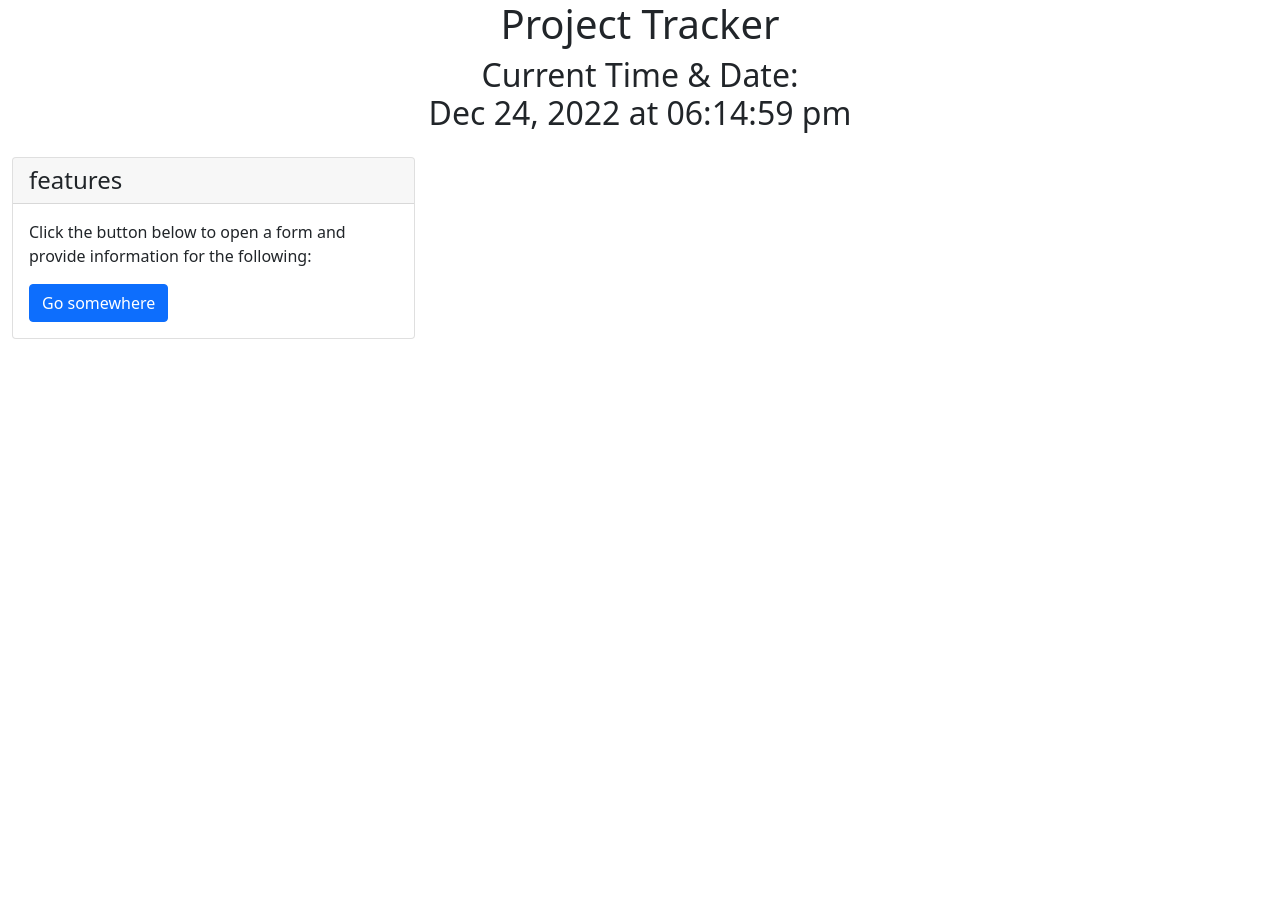
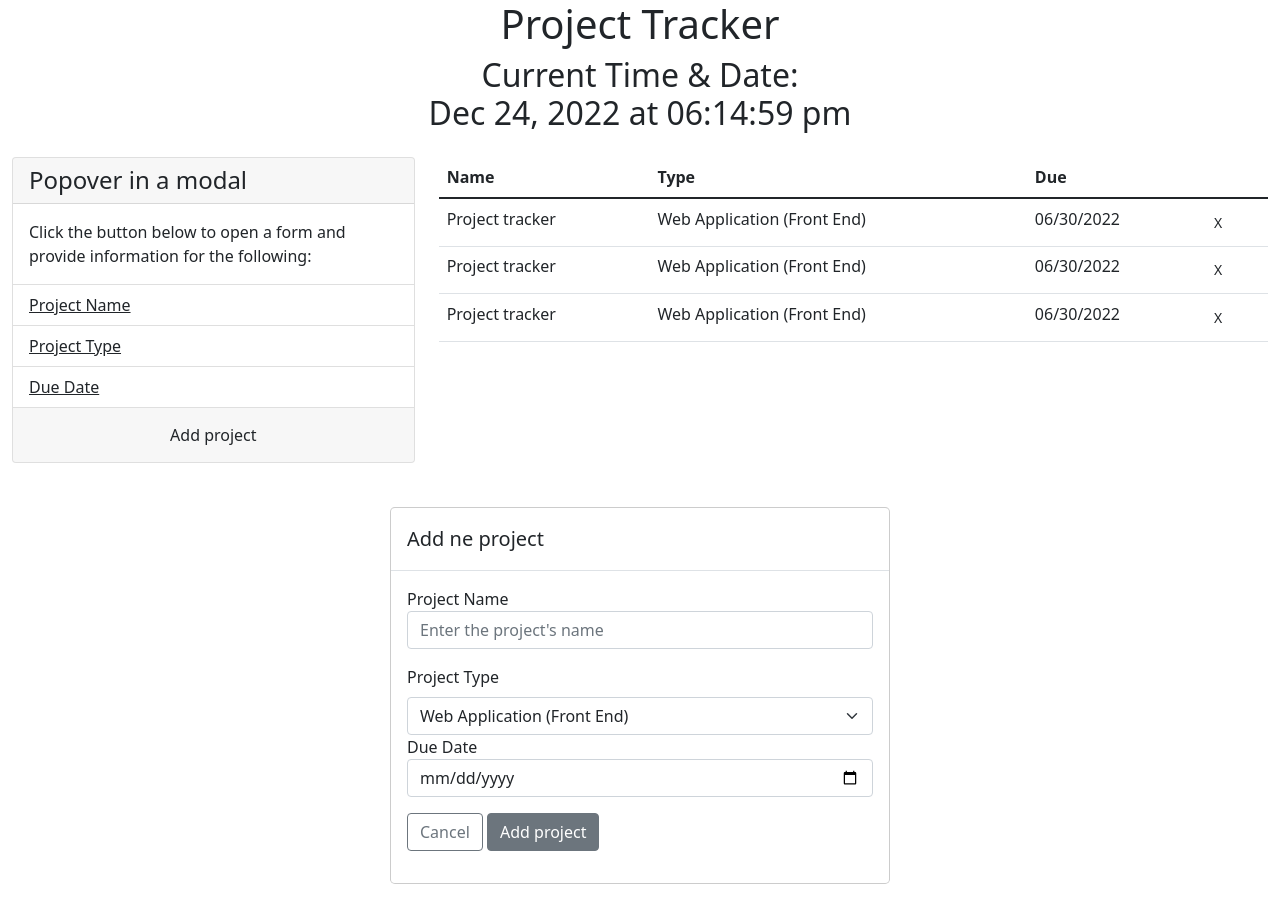
Before and after one commit to will198735/project-tracker-mini_5, a plain HTML site: page main/index.html in a window 1280 px wide. Before the commit the page ends 800 px from the top, so only its background shows below. Drawn offline with nearby package versions, Linux system fonts and the light colour scheme.

Commit message:
modified html

```diff
--- a/main/index.html
+++ b/main/index.html
@@ -27,22 +27,146 @@
   <main  class="container-fluid">
     <div class="row">
       <div class="col-md col-xl-4">
-        <!-- added a car -->
+         <!-- Add project form and instructions -->
         <div class="card mb-3">
-          <h2 class=" h4 card-header custom-card-header">features</h2>
+          <h5 class="h4 card-header custom-card-header">Popover in a modal</h5>
           <div class="card-body">
-
             <p class="card-text">Click the button below to open a form and provide information
               for the following:</p>
-            <a href="#" class="btn btn-primary">Go somewhere</a>
+
+          </div>
+          <u class="list-group list-group-flush">
+            <li class="list-group-item">Project Name</li>
+            <li class="list-group-item">Project Type</li>
+            <li class="list-group-item">Due Date</li>
+
+          </u>
+          <div class="card-footer">
+            <button class="btn btn-block btn-custom w-100"
+            data-bs-toggle="modal"
+            data-bs-target="#new-project-modal" >
+            Add project
+
+            </button>
+
           </div>
         </div>
+        </div>
+         <!-- Project Table -->
+        <div class="col-md col-xl-8">
+          <!-- On tables -->
+          <table class="table">
+            <thead>
+              <tr>
+                <th scope="col">Name</th>
+                <th scope="col">Type</th>
+                <th scope="col">Due</th>
+              </tr>
+            </thead>
+            <tbody id="project-display">
+              <tr>
+                <td>Project tracker</td>
+                <td>Web Application (Front End)</td>
+                <td>06/30/2022</td>
+                <td><button class="btn btn-sm">X</button></td>
+              </tr>
+              <tr class="project-late"></tr>
+                <td>Project tracker</td>
+                <td>Web Application (Front End)</td>
+                <td>06/30/2022</td>
+                <td><button class="btn btn-sm">X</button></td>
+              </tr>
+              <tr class="project-today"></tr>
+                <td>Project tracker</td>
+                <td>Web Application (Front End)</td>
+                <td>06/30/2022</td>
+                <td><button class="btn btn-sm">X</button></td>
+              </tr>
+            </tbody>
+          </table>
 
+        </div>
       </div>
 
+  </main>
+    <!-- Modal for adding a new project -->
+    <div
+    class="modal-face"
+    id="new-project-modal"
+    tabindex="-1"
+    aria-labelledby="new-project-modal-label"
+    aria-hidden="true">
+
+      <div class="modal-dialog">
+        <div class="modal-content">
+          <form id="project-form">
+          <div class="modal-header custom-modal-header">
+            <h5 class="modal-title" id="new-project-modal-label">Add ne project</h5>
+            <button type="button"
+            class="btn-close btn-close-white"
+            data-bs-dismiss="modal"
+            aria-label="Close"></button>
+          </div>
+
+          <div class="modal-body">
+            <div class="mb-3">
+              <label for="project-name-input">Project Name</label>
+              <input type="text"
+              id="project-name-input"
+                  class="form-control"
+                  placeholder="Enter the project's name"
+                  required
+                />
+            </div>
+
+            <div class="mb-3">
+              <label for="project-type-input" class="form-label"
+              >Project Type</label
+              >
+              <select id="project-type-input" class="form-select">
+                <option value="Web Application (Front End)">
+                  Web Application (Front End)
+                </option>
+                <option value="Web Application (Back End)">
+                  Web Application (Back End)
+                </option>
+                <option value="Web Application (Full Stack)">
+                  Web Application (Full Stack)
+                </option>
+                <option value="Mobile Application">Mobile Application</option>
+                <option value="Print Campaign">Print Campaign</option>
+                <option value="Digital Marketing Campaign">
+                  Digital Marketing Campaign
+                </option>
+              </select>
+              <div class="mb-3">
+                <label for="project-date-input">Due Date</label>
+                <input
+                type="date"
+                id="project-date-input"
+                class="form-control"
+                required
+                />
+
+              </div>
+
+            </di>
+             <!--
+                The data-bs-dismiss attribute tells Bootstrap to hide the <div
+                class="modal-footer"> element on click.
+              -->
+            <div class="footer">
+
+
+
+              <button type="button" class="btn btn-outline-secondary" data-bs-dismiss="modal">Cancel</button>
+              <button type="submit" class="btn btn-secondary"data-bs-dismiss="modal">Add project</button>
+            </div>
+          </div>
+          </form>
+        </div>
+      </div>
     </div>
-
-  </main>
 
   <script
   src="https://cdn.jsdelivr.net/npm/bootstrap@5.1.3/dist/js/bootstrap.bundle.min.js"
```
Also changed, not shown: 2 other files.
